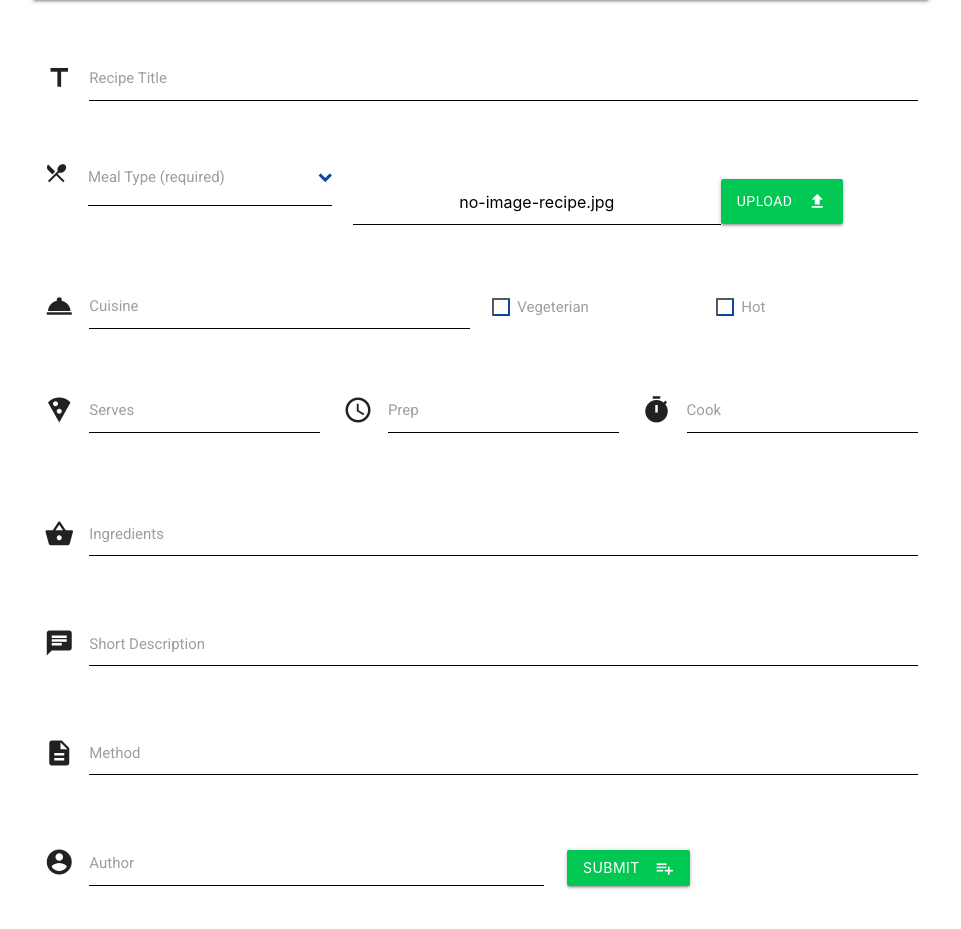
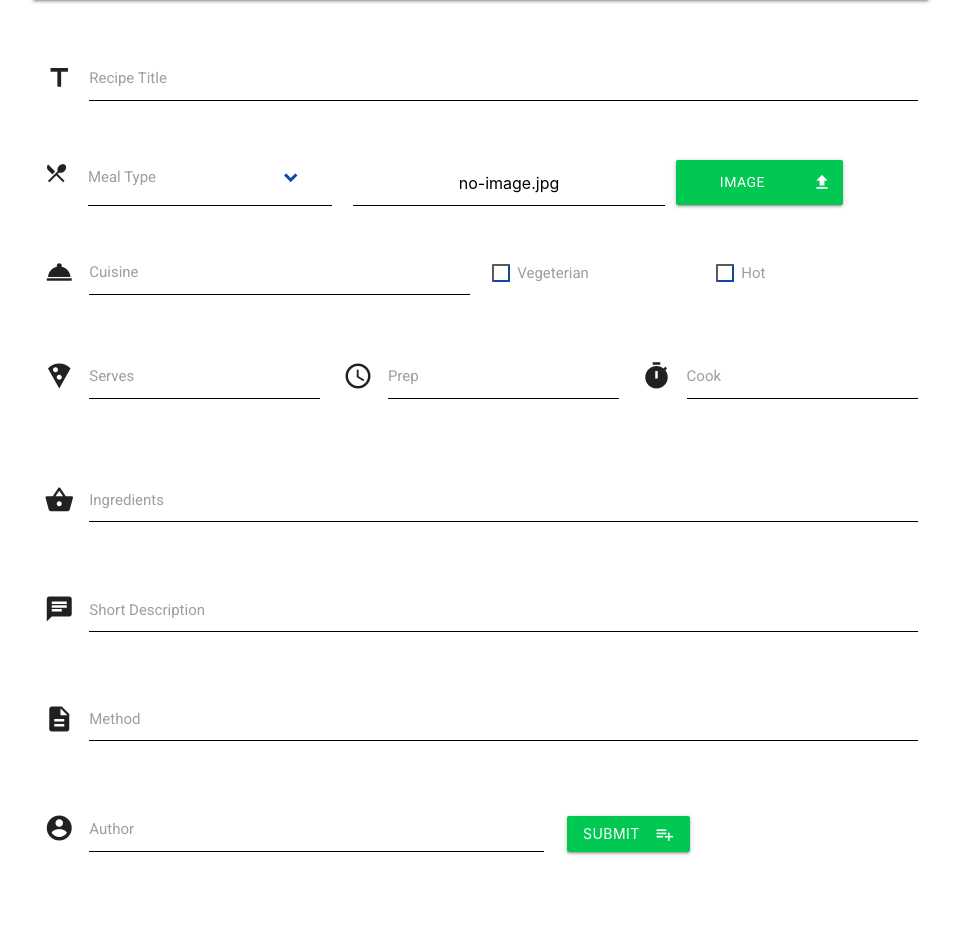
Before and after one commit to rafalq/Code-Institute-Project-3, a Flask app: page /share_your_recipe in a window 1280 px wide. Shown: the part 124-1053 px from the top of the page, without its empty margins (159-1120 px from the left). After the commit the page ends 979 px from the top, so only its background shows below. Run offline with Flask 2, Linux system fonts and the light colour scheme; some libraries are stand-ins or nearby versions.

Commit message:
deleted new badge, added font, image button smaller

```diff
--- a/app.py
+++ b/app.py
@@ -139,4 +139,4 @@ def delete_recipe(recipe_id):
     return redirect(url_for('home'))
 
 if __name__ == '__main__':
-    app.run(host=os.environ.get('IP'),port=os.environ.get('PORT'),debug=False)
+    app.run(host=os.environ.get('IP'),port=os.environ.get('PORT'),debug=True)
--- a/static/css/style.css
+++ b/static/css/style.css
@@ -217,7 +217,7 @@ span.base-badge-review{
 /*no stars*/
 
 /*--------------------------------------------------------------*/
-					/* ----- cookbook.html ----- */
+					/* ----- home.html ----- */
 /*Flash Wrapper*/
 #flash-message-section{
 	margin: auto;
@@ -271,7 +271,7 @@ span.card-title.found-title{
 /*Short Desc*/
 
 /*--------------------------------------------------------------*/
-					/* ----- add_recipe.html ----- */
+					/* ----- share_your_recipe.html ----- */
 /*FORM*/
 input:focus {
   border-bottom: 1px solid #0d47a1 !important;
@@ -342,7 +342,7 @@ a.meal-type-link:hover{
 }
 /*Image*/
 #add-top-img{
-	margin-top: 20px;
+	margin-top: 1px;
 }
 #upload-button{
 	background-color: #00c853;
@@ -540,8 +540,9 @@ h5.edit-h.col{
 #tools-p{
 	font-family: 'Raleway', sans-serif;
 }
-#edit-tools-h5{
+#edit-tools-h4{
 	padding-bottom: 20px;
+	font-family: 'Bebas Neue', cursive;
 }
 /*Method*/
 #edit-method-wrapper{
@@ -557,7 +558,7 @@ h5.edit-h.col{
 }
 
 /*--------------------------------------------------------------*/
-					/* ----- for_update.html ----- */
+					/* ----- update_recipe.html ----- */
 #update-recipe{
 	margin-top: 40px;
 }
--- a/templates/base.html
+++ b/templates/base.html
@@ -4,7 +4,7 @@
 	<meta charset="UTF-8">
 	<meta name="viewport" content="user-scalable=no, initial-scale=1, maximum-scale=1, minimum-scale=1, width=device-width, height=device-height">
 	<link rel="stylesheet" href="https://use.fontawesome.com/releases/v5.10.2/css/all.css" integrity="sha384-rtJEYb85SiYWgfpCr0jn174XgJTn4rptSOQsMroFBPQSGLdOC5IbubP6lJ35qoM9" crossorigin="anonymous">
-	<link href="https://fonts.googleapis.com/css?family=Raleway|Cabin|Roboto|Cormorant+Garamond&display=swap" rel="stylesheet">
+	<link href="https://fonts.googleapis.com/css?family=Raleway|Cabin|Roboto|Cormorant+Garamond|Bebas+Neue&display=swap" rel="stylesheet">
 	<script src="https://kit.fontawesome.com/da5655adfb.js" crossorigin="anonymous"></script>
 	<link href="https://stackpath.bootstrapcdn.com/font-awesome/4.7.0/css/font-awesome.min.css">
 	<link href="https://fonts.googleapis.com/icon?family=Material+Icons" rel="stylesheet">
--- a/templates/base_for_form.html
+++ b/templates/base_for_form.html
@@ -4,7 +4,7 @@
 	<meta charset="UTF-8">
 	<meta name="viewport" content="user-scalable=no, initial-scale=1, maximum-scale=1, minimum-scale=1, width=device-width, height=device-height">
 	<link rel="stylesheet" href="https://use.fontawesome.com/releases/v5.10.2/css/all.css" integrity="sha384-rtJEYb85SiYWgfpCr0jn174XgJTn4rptSOQsMroFBPQSGLdOC5IbubP6lJ35qoM9" crossorigin="anonymous">
-	<link href="https://fonts.googleapis.com/css?family=Raleway|Cabin|Roboto|Cormorant+Garamond&display=swap" rel="stylesheet">
+	<link href="https://fonts.googleapis.com/css?family=Raleway|Cabin|Roboto|Cormorant+Garamond|Bebas+Neue&display=swap" rel="stylesheet">
 	<script src="https://kit.fontawesome.com/da5655adfb.js" crossorigin="anonymous"></script>
 	<link href="https://stackpath.bootstrapcdn.com/font-awesome/4.7.0/css/font-awesome.min.css">
 	<link href="https://fonts.googleapis.com/icon?family=Material+Icons" rel="stylesheet">
--- a/templates/edit_recipe.html
+++ b/templates/edit_recipe.html
@@ -3,7 +3,7 @@
 <head>
 	<meta charset="UTF-8">
 	<meta name="viewport" content="user-scalable=no, initial-scale=1, maximum-scale=1, minimum-scale=1, width=device-width, height=device-height">
-	<link href="https://fonts.googleapis.com/css?family=Lato|Raleway|Cabin|Roboto&display=swap" rel="stylesheet">
+	<link href="https://fonts.googleapis.com/css?family=Raleway|Cabin|Roboto|Cormorant+Garamond|Bebas+Neue&display=swap" rel="stylesheet">
 	<link rel="stylesheet" href="https://use.fontawesome.com/releases/v5.10.2/css/all.css" integrity="sha384-rtJEYb85SiYWgfpCr0jn174XgJTn4rptSOQsMroFBPQSGLdOC5IbubP6lJ35qoM9" crossorigin="anonymous">
 	<script src="https://kit.fontawesome.com/da5655adfb.js" crossorigin="anonymous"></script>
 	<link href="https://stackpath.bootstrapcdn.com/font-awesome/4.7.0/css/font-awesome.min.css">
--- a/templates/share_your_recipe.html
+++ b/templates/share_your_recipe.html
@@ -21,7 +21,7 @@
 					<i id="meal-type-icon" class="material-icons col s1 prefix">local_dining</i>
 					<li>
 						<div id="meal-type-header" class="collapsible-header base-table-header">
-							<span id="meal-type-span">Meal Type (required)</span>
+							<span id="meal-type-span">Meal Type</span>
 							<i id="add-recipe-icon-arrow" class="material-icons arrow-icon col s1 hide-on-small-only">keyboard_arrow_down</i>
 						</div>
 
@@ -41,13 +41,13 @@
 				<!-- Image -->
 				<div class="col s8 l7" id="add-top-img">
 					<div class="file-field input-field">
-						<div class="btn right" id="upload-button">
-							<span>Upload</span>
+						<div class="col s4 btn right" id="upload-button">
+							<span>Image</span>
 							<i class="material-icons icon-button right">file_upload</i>
 							<input type="file">
 						</div>
-						<div class="file-path-wrapper">
-							<input name="image" class="file-path validate center" type="text" placeholder="Image" value="no-image-recipe.jpg"required>
+						<div class="col s8 file-path-wrapper">
+							<input name="image" class="file-path validate center" type="text" placeholder="Image" value="no-image.jpg"required>
 						</div>
 					</div>
 				</div>
--- a/templates/update_recipe.html
+++ b/templates/update_recipe.html
@@ -45,12 +45,12 @@
 					<!-- Image -->
 					<div class="col s8 l7" id="add-top-img">
 						<div class="file-field input-field">
-							<div class="btn right" id="upload-button">
+							<div class="col s4 btn right" id="upload-button">
 								<span>Image</span>
 									<i class="material-icons icon-button right">file_upload</i>
 									<input type="file">
 							</div>
-							<div class="file-path-wrapper">
+							<div class="col s8 file-path-wrapper">
 								<input name="image" class="file-path validate" type="text" placeholder="Upload image" value="{{ recipe.image }}" required>
 							</div>
 						</div>
@@ -127,7 +127,7 @@
 		</div>
 		<!-- Tools -->
 		<div id="edit-tools-section" class="col s12 l6">
-			<h5 id="edit-tools-h5" class="edit-h col s10 center edit-middle-sections">Our Kitchen Tools<span class="new badge red darken-1 left"></span></h5>
+			<h4 id="edit-tools-h4" class="edit-h col s12 center edit-middle-sections">Our Kitchen Tools</h4>
 			<div id="edit-top-img" class="col s12">
 				<img class="responsive-img" src="{{url_for('static', filename='images/knife.jpg')}}">
 			</div>
```
Also changed, not shown: static/images/no-image.jpg (renamed from static/images/no-image-recipe.jpg).
